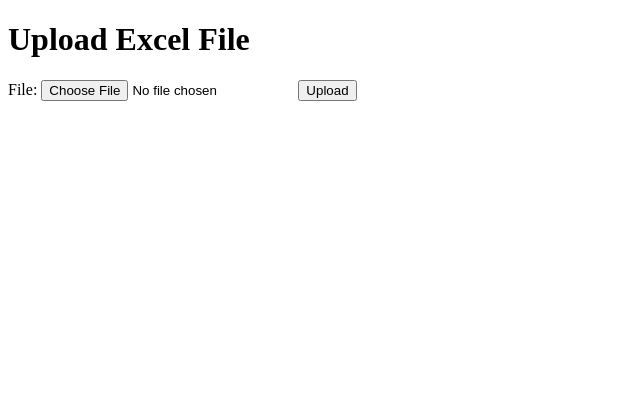
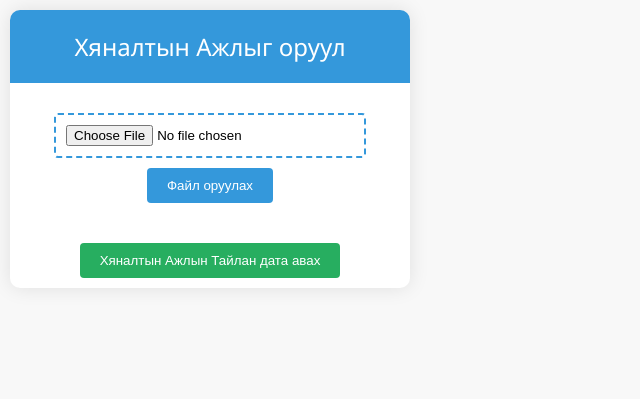
Before and after one commit to byambaa-gif/pingtool-zabbix, a Django app: page /upload/ in a window 1280 px wide. Shown: the top 399 px of the page, without its empty margins (0-640 px from the left). Run offline with Django 4.2, Linux system fonts and the light colour scheme.

```diff
--- a/excelimport/templates/upload.html
+++ b/excelimport/templates/upload.html
@@ -1,17 +1,109 @@
-<!-- excelimport/templates/upload.html -->
 <!DOCTYPE html>
 <html lang="en">
   <head>
-    <meta charset="UTF-8">
-    <meta name="viewport" content="width=device-width, initial-scale=1.0">
-    <title>Excel Upload</title>
+    <meta charset="UTF-8" />
+    <meta name="viewport" content="width=device-width, initial-scale=1.0" />
+    <title>Хяналтын Ажил</title>
+    <style>
+      body {
+        font-family: "Segoe UI", Tahoma, Geneva, Verdana, sans-serif;
+        background-color: #f8f8f8;
+        margin: 0;
+        display: flex;
+        align-items: center;
+        justify-content: center;
+        height: 50vh;
+      }
+
+      .container {
+        background-color: #fff;
+        border-radius: 10px;
+        box-shadow: 0 0 20px rgba(0, 0, 0, 0.1);
+        overflow: hidden;
+        width: 80%;
+        max-width: 400px;
+        text-align: center;
+        position: absolute;
+        left: 10px;
+        top: 10px;
+      }
+
+      header {
+        background-color: #3498db;
+        padding: 20px;
+        color: #fff;
+        font-size: 1.5em;
+      }
+
+      form {
+        padding: 20px;
+      }
+
+      input[type="file"] {
+        margin: 10px 0;
+        padding: 10px;
+        border: 2px dashed #3498db;
+        border-radius: 4px;
+        width: 80%;
+        display: block;
+        margin: 10px auto;
+        outline: none;
+      }
+
+      button {
+        background-color: #3498db;
+        color: #fff;
+        padding: 10px 20px;
+        border: none;
+        border-radius: 4px;
+        cursor: pointer;
+        transition: background-color 0.3s;
+        display: block;
+        margin: 10px auto;
+      }
+
+      button:hover {
+        background-color: #217dbb;
+      }
+
+      #zabbixButton {
+        background-color: #27ae60;
+        color: #fff;
+        padding: 10px 20px;
+        border: none;
+        border-radius: 4px;
+        margin-top: 20px;
+        cursor: pointer;
+        transition: background-color 0.3s;
+        display: block;
+        margin: 10px auto;
+      }
+
+      #zabbixButton:hover {
+        background-color: #218c53;
+      }
+    </style>
   </head>
   <body>
-    <h1>Upload Excel File</h1>
+    <div class="container">
+      <header>Хяналтын Ажлыг оруул</header>
       <form method="post" enctype="multipart/form-data">
         {% csrf_token %}
-        {{ form }}
-        <button type="submit">Upload</button>
+        <input type="file" name="file" id="file" accept=".xlsx, .xls" />
+        <button type="submit">Файл оруулах</button>
       </form>
+      <!-- Zabbix Monitoring Button -->
+      <button id="zabbixButton" onclick="getZabbixReports()">
+        Хяналтын Ажлын Тайлан дата авах
+      </button>
+    </div>
+
+    <script>
+      function getZabbixReports() {
+        // Add your logic to retrieve Zabbix monitoring reports here
+        alert("Fetching Zabbix Monitoring Reports...");
+        // You can make an AJAX request or perform any other action here
+      }
+    </script>
   </body>
 </html>
--- a/excelimport/urls.py
+++ b/excelimport/urls.py
@@ -4,5 +4,4 @@ from .views import upload_excel
 
 urlpatterns = [
     path('upload/', upload_excel, name='upload_excel'),
-
 ]
--- a/excelimport/views.py
+++ b/excelimport/views.py
@@ -5,22 +5,26 @@ from .forms import ExcelUploadForm
 from .models import ExcelData
 import pandas as pd
 import json
+from excelimport import excel_to_zabbix_service
+
 
 def upload_excel(request):
     if request.method == 'POST':
         form = ExcelUploadForm(request.POST, request.FILES)
         if form.is_valid():
             excel_file = request.FILES['file']
-            df = pd.read_excel(excel_file)
-            data_dict = df.to_dict(orient='records')
+            # df = pd.read_excel(excel_file)
 
-            # Ensure valid JSON
-            json_data = json.dumps(data_dict)
+            return excel_to_zabbix_service.process_first_sheet_for_work_name_sheet_number(excel_file)
 
-            # Create the ExcelData object
-            ExcelData.objects.create(data=json_data)
+            # data_dict = df.to_dict(orient='records')
+            # # Ensure valid JSON
+            # json_data = json.dumps(data_dict)
 
-            return JsonResponse(data_dict, safe=False)
+            # # Create the ExcelData object
+            # ExcelData.objects.create(data=json_data)
+
+            # return JsonResponse(data_dict, safe=False)
     else:
         form = ExcelUploadForm()
     return render(request, 'upload.html', {'form': form})
--- /dev/null
+++ b/requirements.txt
@@ -0,0 +1,6 @@
+
+numpy==1.26.2
+pytz==2023.3.post1
+six==1.16.0
+sqlparse==0.4.4
+tzdata==2023.3
```
Also changed, not shown: excelimport/excel_to_zabbix_service.py (added, +39 -0 lines), 2 other files. Lines whose indentation alone changed are shown as unchanged.
